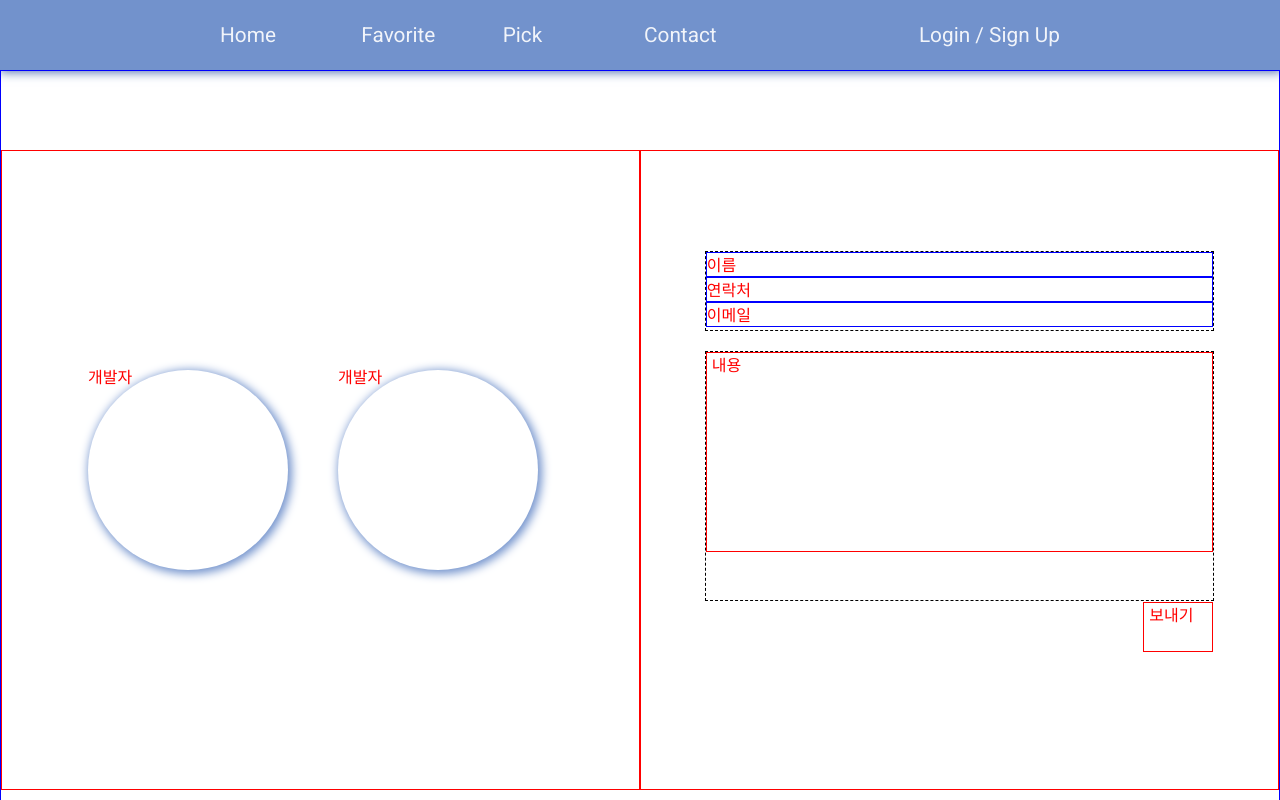
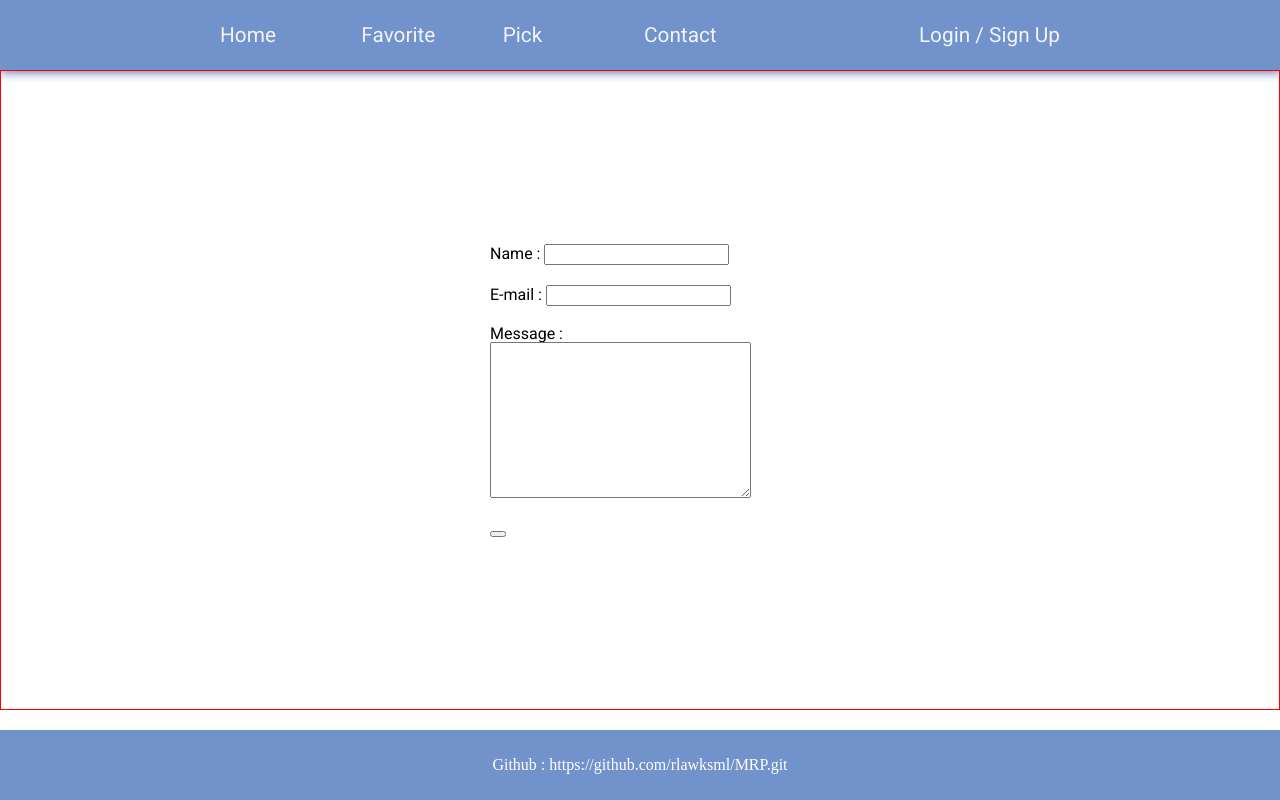
Before and after one commit to rlawksml/MRP, a React app: page /Contact in a window 1280 px wide. Built offline with nearby package versions, Linux system fonts and the light colour scheme.

Commit message:
contact page / Cart page renew

```diff
--- a/src/coponents/CartComponent.jsx
+++ b/src/coponents/CartComponent.jsx
@@ -1,25 +1,26 @@
 import React from 'react';
 import styled from 'styled-components';
 import { Grid, container } from '@material-ui/core';
-import ReactStars from "react-rating-stars-component"
+import ReactStars from 'react-rating-stars-component';
 
 export default () => {
-  const ratingChanged = (newRating)=>{
-    console.log(newRating)
-  }
-
+  const ratingChanged = (newRating) => {
+    console.log(newRating);
+  };
+  const onDelete = (e) => {};
   return (
     <>
       <CartGrid>
         {/* 장바구니 그리드 */}
-            <Deletebutton>X</Deletebutton>
+        <Deletebutton onChange={onDelete}>X</Deletebutton>
         {/* 삭제 버튼 */}
         <ItemBtm>
           {/* 별점 버튼 */}
           <ReactStars
             precision={0.5}
             defaultValue={2.5}
-                count={5} size={24}
+            count={5}
+            size={24}
             activeColor="#ffd700"
             onChange={ratingChanged}
           ></ReactStars>
@@ -29,7 +30,6 @@ export default () => {
     </>
   );
 };
-
 
 const CartGrid = styled(Grid)`
   position: relative;
@@ -47,29 +47,29 @@ const ItemBtm = styled.div`
   height: 50px;
   background-color: #3956a5;
   opacity: 0.85;
-  display:flex;
-  justify-content:center;
-  align-items:center;
+  display: flex;
+  justify-content: center;
+  align-items: center;
   top: 300px;
   transition: 0.3s;
   box-shadow: 5px 5px 10px 3px #999999;
-  border-radius: 0 0 10px 10px ;
+  border-radius: 0 0 10px 10px;
 `;
 
 const Deletebutton = styled.button`
   position: abouslute;
-  transform : translate(220px, 8px);
+  transform: translate(220px, 8px);
   border-radius: 100%;
-  display:flex;
-  align-items : center;
+  display: flex;
+  align-items: center;
   justify-content: center;
   font-size: 1rem;
   width: 1.5rem;
   height: 1.5rem;
   color: #f4f4f4;
   background-color: #7292cc;
-  border:0;
-  outline:none;
+  border: 0;
+  outline: none;
   &:hover {
     background: #254489;
     font-weight: bold;
--- a/src/pages/Contact.jsx
+++ b/src/pages/Contact.jsx
@@ -1,154 +1,77 @@
 import React from 'react';
 import styled from 'styled-components';
-import { Grid, container } from '@material-ui/core';
-import Navigation from '../coponents/Navigation';
 
 export default () => {
+  const Sumbit = () => {
+    console.log('hello');
+  };
   return (
     <>
-      {/* <h1>Contact(개발자) 페이지</h1> */}
-      {/* <Navigation /> */}
-      <MainContainer>
-        <SectionContain
-          item
-          xs={12}
-          sm={6}
-          container
-          direction="row"
-          justify="center"
-          alignItems="center"
-        >
-          <DevDiv1>
-            <h3>개발자</h3>
-          </DevDiv1>
-          <DevDiv2>
-            <h3>개발자</h3>
-          </DevDiv2>
-        </SectionContain>
-
-        <SectionContain
-          item
-          xs={12}
-          sm={6}
-          container
-          direction="row"
-          justify="center"
-          alignItems="center"
-        >
-          <InfoContainer>
-            <NameDiv>이름</NameDiv>
-            <PhoneDiv>연락처</PhoneDiv>
-            <EmailDiv>이메일</EmailDiv>
-          </InfoContainer>
-          <TextContainer>
-            <TextDiv>내용</TextDiv>
-            <SubmitDiv>보내기</SubmitDiv>
-          </TextContainer>
-        </SectionContain>
-      </MainContainer>
+      <Form action="">
+        <InfoContainer>
+          <label htmlFor="name">Name : </label>
+          <input type="text"></input>
+        </InfoContainer>
+        <InfoContainer>
+          <label htmlFor="mail">E-mail : </label>
+          <input type="email"></input>
+        </InfoContainer>
+        <InfoContainer>
+          <label htmlFor="message">Message : </label>
+          <textarea name="message" id="msg" cols="30" rows="10"></textarea>
+        </InfoContainer>
+        <InfoContainer>
+          {/* <Submit type="submit" onClick={Submit}>
+            보내기
+          </Submit> */}
+          <button type="submit" onClick={Submit}></button>
+        </InfoContainer>
+      </Form>
+      <Footer>
+        <a href="https://github.com/rlawksml/MRP.git">
+          <p>Github : https://github.com/rlawksml/MRP.git</p>
+        </a>
+      </Footer>
     </>
   );
 };
 
-const MainContainer = styled.div`
-  color: red;
-  border: 1px solid blue;
-  height: 50em;
-  width: 100%;
-  overflow: hidden;
-  display: flex;
-  justify-content: center;
-  align-items: center;
+const InfoContainer = styled.div`
+  // border: 1px dashed black;
+  margin: 10px;
+  width: 300px;
 `;
 
-const DevDiv1 = styled.div`
+const Submit = styled.button`
+  position: relative;
+  top: 0px;
+  right: -180px;
+`;
 
-  box-shadow: 2px 2px 10px 2px #7292cc;
-  border-radius: 100%;
-  height: 200px;
-  width: 200px;
-  margin-right: 50px;
-  transition: 0.3s;
+const Form = styled.form`
+  border: 1px solid red;
+  width: 100%;
+  height: 80vh;
+  display: flex;
+  align-items: center;
+  justify-content: center;
+  flex-direction: column;
+  font-family: roboto;
+`;
+
+const Footer = styled.footer`
+  display: flex;
+  align-items: center;
+  justify-content: center;
+  position: fixed;
+  bottom: 0;
+  width: 100%;
+  height: 70px;
+  font-size: 1rem;
+  font-weight: 400;
+  background-color: #7292cc;
+  color: white;
   &:hover {
-    background-color: #c4c5c6;
+    background-color: #4e6caf;
   }
 `;
-const DevDiv2 = styled.div`
-
-  box-shadow: 2px 2px 10px 2px #7292cc;
-  border-radius: 100%;
-  height: 200px;
-  width: 200px;
-  margin-right: 15px;
-  transition: 0.3s;
-  &:hover {
-    background-color: #c4c5c6;
-  }
-`;
-
-const SectionContain = styled(Grid)`
-
-  border: 1px solid red;
-  height: 40em;
-  display: flex;
-  justify-content: center;
-  align-items: center;
-  position: relative;
-`;
-
-const InfoContainer = styled.div`
-  position: absolute;
-  top: 100px;
-  border: 1px dashed black;
-  width: 80%;
-  height: 80px;
-  display: flex;
-  flex-direction: column;
-  align-items: center;
-`;
-const TextContainer = styled.div`
-  position: absolute;
-  top: 200px;
-  border: 1px dashed black;
-  width: 80%;
-  height: 250px;
-  display: flex;
-  flex-direction: column;
-`;
-
-const NameDiv = styled.div`
-  border: 1px solid blue;
-  width: 100%;
-  height: 25px;
-  padding: 5px 0;
-`;
-
-const PhoneDiv = styled.div`
-  border: 1px solid blue;
-  width: 100%;
-  height: 25px;
-  padding: 5px 0;
-`;
-const EmailDiv = styled.div`
-  border: 1px solid blue;
-  width: 100%;
-  height: 25px;
-  padding: 5px 0;
-`;
-
-const TextDiv = styled.div`
-  border: 1px solid red;
-  width: 100%;
-  height: 200px;
-  padding: 5px;
-`;
-
-const SubmitDiv = styled.div`
-  position: absolute;
-  top: 250px;
-  right: 0px;
-  border: 1px solid red;
-  width: 70px;
-  height: 50px;
-  padding: 5px;
-`;
```
Also changed, not shown: 1 other file (tests, documents, lock files or other folders). Lines whose indentation alone changed are shown as unchanged.
